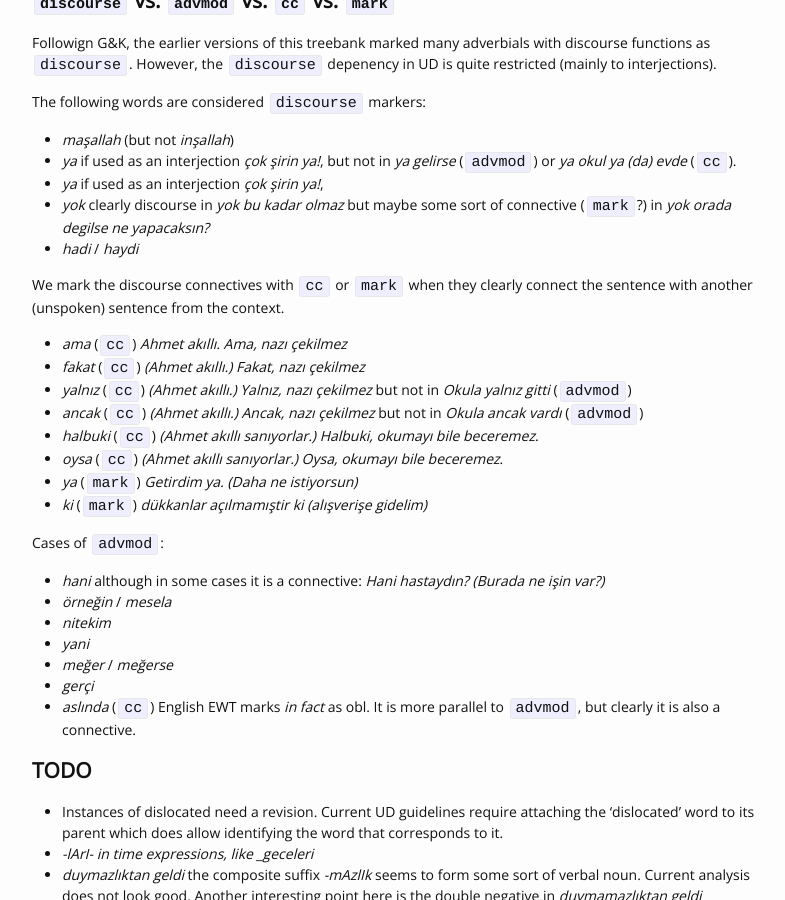
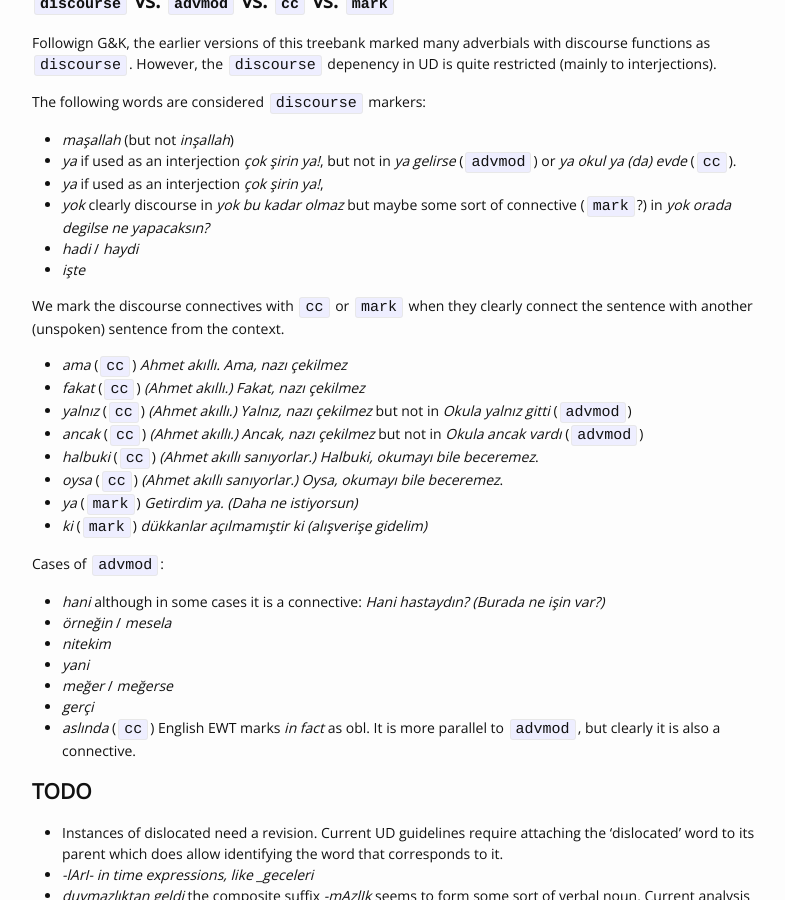
Before and after one commit to coltekin/gk-treebank, a Jekyll site: the page built from docs/notes.md, in a window 1280 px wide and 900 px high, scrolled down 1859 px. Shown: the whole window, without its empty margins (238-1023 px from the left). Built offline with Jekyll 4.4.1, drawn with Linux system fonts in a browser that asks for light colours.

Commit message:
More translations.

```diff
--- a/docs/notes.md
+++ b/docs/notes.md
@@ -129,6 +129,7 @@ The following words are considered `discourse` markers:
     but maybe some sort of connective (`mark`?)
     in _yok orada degilse ne yapacaksın?_
 - _hadi_ / _haydi_
+- _işte_
 
 We mark the discourse connectives with `cc` or `mark`
 when they clearly connect the sentence with another
```
Also changed, not shown: 1 other file.
